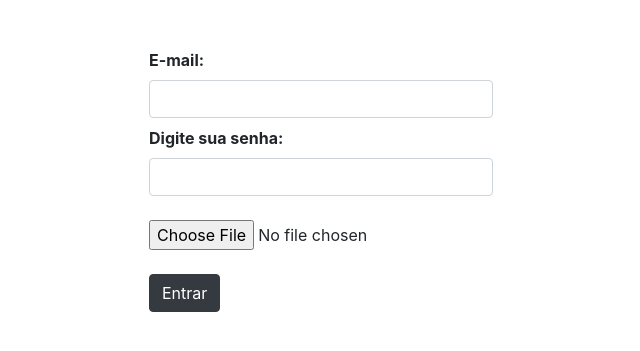
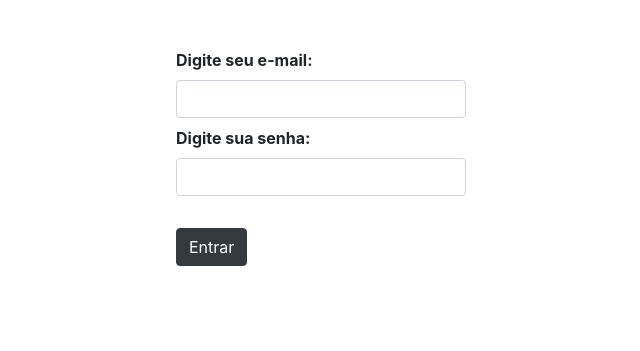
Before and after one commit to endhel/online-store, a Flask app: page /login in a window 1280 px wide. Shown: the part 56-407 px from the top of the page, without its empty margins (319-959 px from the left). Run offline with Flask 2, Linux system fonts and the light colour scheme; some libraries are stand-ins or nearby versions.

Commit message:
Showing messages

```diff
--- a/store/admin/form.py
+++ b/store/admin/form.py
@@ -11,5 +11,5 @@ class RegistrationForm(Form):
     confirm = PasswordField('Digite sua senha novamente:')
 
 class LoginForm(Form):
-    email = StringField('E-mail:', [validators.Length(min=6, max=35)])
+    email = StringField('Digite seu e-mail:', [validators.Length(min=6, max=35)])
     password = PasswordField('Digite sua senha:', [validators.DataRequired()])
--- a/store/admin/routes.py
+++ b/store/admin/routes.py
@@ -5,7 +5,7 @@ from .models import User
 import os
 
 
-@app.route('/')
+@app.route('/admin')
 def admin():
     if 'email' not in session:
         flash('Favor, fazer o seu login!', 'danger')
@@ -25,7 +25,7 @@ def register():
 
         flash(f'Usuário {form.name.data} registrado com sucesso!', 'success')
 
-        return redirect(url_for('admin'))
+        return redirect(url_for('login'))
 
     return render_template('admin/register.html', form=form, title='Página de Registro')
 
@@ -37,7 +37,7 @@ def login():
         user = User.query.filter_by(email=form.email.data).first()
         if user and bcrypt.check_password_hash(user.password, form.password.data):
             session['email'] = form.email.data
-            flash(f'Seja bem vindo, {form.email.data}', 'success')
+            flash(f'Seja bem vindo, {form.email.data}!', 'success')
             return redirect(request.args.get('next') or url_for('admin'))
         else:
             flash('Não foi possível logar no sistema!')
--- /dev/null
+++ b/store/templates/_messages.html
@@ -0,0 +1,9 @@
+{% with messages = get_flashed_messages(with_categories=true) %}
+{% if messages %}
+<div class=flashes>
+    {% for category, message in messages %}
+    <div class="alert alert-{{ category }}">{{ message }}</div>
+    {% endfor %}
+</div>
+{% endif %}
+{% endwith %}
--- a/store/templates/admin/login.html
+++ b/store/templates/admin/login.html
@@ -5,15 +5,17 @@
 <nav class="navbar navbar-expand-lg navbar-light bg-dark">
     <a class="navbar-brand text-danger font-weight-bold" href="#">InfoStore</a>
 </nav>
-<div class="container d-flex justify-content-center mt-5">
+
+<div class="bg-danger">{% include '_messages.html' %}</div>
+
+<div class="container w-25 d-flex justify-content-center mt-5">
     {% from "_formhelpers.html" import render_field %}
-    <form method="post" enctype="multipart/form-data">
+    <form method="post" enctype="multipart/form-data" class="w-100">
         <div>
             {{ render_field(form.email, class="form-control") }}
             {{ render_field(form.password, class="form-control") }}
-            <input type="file" name="photo" class="mt-3">
+            <p><input type="submit" value="Entrar" class="btn btn-dark mt-4 p-"></p>
         </div>
-        <p><input type="submit" value="Entrar" class="btn btn-dark mt-4"></p>
     </form>
 </div>
 
--- a/store/templates/admin/register.html
+++ b/store/templates/admin/register.html
@@ -6,6 +6,7 @@
     <a class="navbar-brand text-danger font-weight-bold" href="#">InfoStore</a>
 </nav>
 <div class="container d-flex justify-content-center mt-5">
+    {% include '_messages.html' %}
     {% from "_formhelpers.html" import render_field %}
     <form method="post" enctype="multipart/form-data">
         <div>
@@ -16,8 +17,8 @@
             {{ render_field(form.confirm, class="form-control") }}
             <input type="file" name="photo" class="mt-3">
         </div>
-        <p><input type="submit" value="Registrar" class="btn btn-dark mt-4"></p>
     </form>
+    <p><input type="submit" value="Registrar" class="btn btn-dark mt-4"></p>
 </div>
 
 {% endblock content %}
```
Also changed, not shown: store/templates/admin/index.html (+1 -9 lines).
